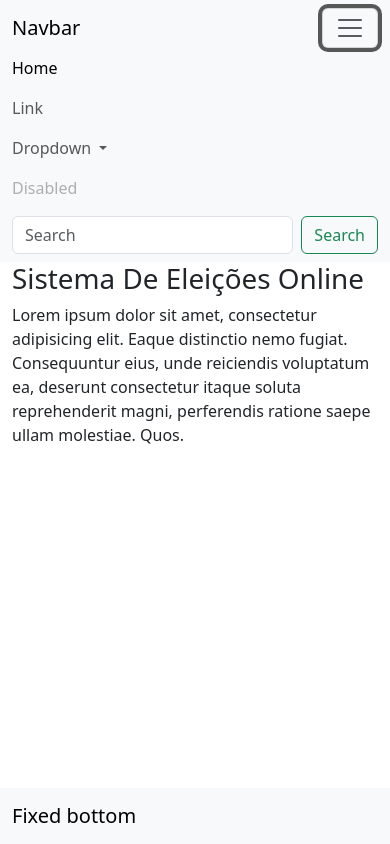
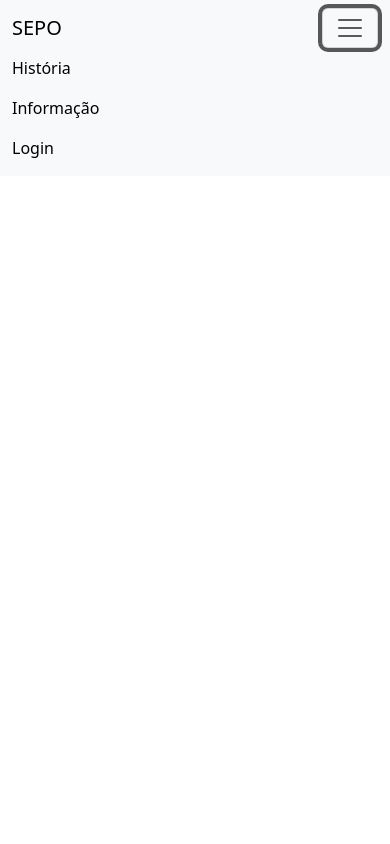
Before and after one commit to EdsonGaspar/Projecto-Bacharel, a plain HTML site: page sepo/index.html in a window 390 px wide. Both pictures are taken after a click on the button "Toggle navigation". Drawn offline with nearby package versions, Linux system fonts and the light colour scheme.

Commit message:
Incluido o Boostrap

```diff
--- /dev/null
+++ b/sepo/css/style.css
@@ -0,0 +1,7 @@
+*{
+    margin: 0;
+    padding: 0;
+}
+div.alinhar{
+    align-items: center;
+}
--- a/sepo/index.html
+++ b/sepo/index.html
@@ -1,97 +1,34 @@
-<!DOCTYPE html>
+<!doctype html>
 <html lang="pt">
-<head>
-    <meta charset="UTF-8">
-    <meta name="viewport" content="width=device-width, initial-scale=1.0">
-    <title>Sistema de Eleições Presidencias Online Para CNE</title>
+  <head>
+    <meta charset="utf-8">
+    <meta name="viewport" content="width=device-width, initial-scale=1">
+    <title>Sistema de Eleições Presidências Online</title>
     <link href="https://cdn.jsdelivr.net/npm/bootstrap@5.3.0/dist/css/bootstrap.min.css" rel="stylesheet" integrity="sha384-9ndCyUaIbzAi2FUVXJi0CjmCapSmO7SnpJef0486qhLnuZ2cdeRhO02iuK6FUUVM" crossorigin="anonymous">
-    <link rel="stylesheet" href="./style/style.css">
-</head>
-<body>
+    <!--Css local-->
+    <link rel="stylesheet" href="./css/style.css">
+  </head>
+  <body>
     <header>
         <nav class="navbar navbar-expand-lg bg-body-tertiary">
             <div class="container-fluid">
-              <a class="navbar-brand" href="#">Navbar</a>
-              <button class="navbar-toggler" type="button" data-bs-toggle="collapse" data-bs-target="#navbarSupportedContent" aria-controls="navbarSupportedContent" aria-expanded="false" aria-label="Toggle navigation">
+              <a class="navbar-brand" href="#">SEPO</a>
+              <button class="navbar-toggler" type="button" data-bs-toggle="collapse" data-bs-target="#navbarNavAltMarkup" aria-controls="navbarNavAltMarkup" aria-expanded="false" aria-label="Toggle navigation">
                 <span class="navbar-toggler-icon"></span>
               </button>
-              <div class="collapse navbar-collapse" id="navbarSupportedContent">
-                <ul class="navbar-nav me-auto mb-2 mb-lg-0">
-                  <li class="nav-item">
-                    <a class="nav-link active" aria-current="page" href="#">Home</a>
-                  </li>
-                  <li class="nav-item">
-                    <a class="nav-link" href="#">Link</a>
-                  </li>
-                  <li class="nav-item dropdown">
-                    <a class="nav-link dropdown-toggle" href="#" role="button" data-bs-toggle="dropdown" aria-expanded="false">
-                      Dropdown
-                    </a>
-                    <ul class="dropdown-menu">
-                      <li><a class="dropdown-item" href="#">Action</a></li>
-                      <li><a class="dropdown-item" href="#">Another action</a></li>
-                      <li><hr class="dropdown-divider"></li>
-                      <li><a class="dropdown-item" href="#">Something else here</a></li>
-                    </ul>
-                  </li>
-                  <li class="nav-item">
-                    <a class="nav-link disabled">Disabled</a>
-                  </li>
-                </ul>
-                <form class="d-flex" role="search">
-                  <input class="form-control me-2" type="search" placeholder="Search" aria-label="Search">
-                  <button class="btn btn-outline-success" type="submit">Search</button>
-                </form>
+              <div class="collapse navbar-collapse" id="navbarNavAltMarkup">
+                <div class="navbar-nav">
+                  <a class="nav-link active" aria-current="page"  href="#">História</a>
+                  <a class="nav-link active" href="#">Informação</a>
+                  <a class="nav-link active" href="#">Login</a>
+                </div>
               </div>
             </div>
           </nav>
     </header>
 
-    <main>
-        <div class="container">
-            <h1>Sistema De Eleições Online</h1>
-            <p>Lorem ipsum dolor sit amet, consectetur adipisicing elit. Eaque distinctio nemo fugiat. Consequuntur eius, unde reiciendis voluptatum ea, deserunt consectetur itaque soluta reprehenderit magni, perferendis ratione saepe ullam molestiae. Quos.</p>
-          </div>
-    </main>
-    <footer>
-        <nav class="navbar fixed-bottom bg-body-tertiary">
-            <div class="container-fluid">
-              <a class="navbar-brand" href="#">Fixed bottom</a>
-            </div>
-          </nav>
-    </footer>
-
-
-
-
-
-
-
-    <!-- <h1>Sistema de Eleições Presidências Online para CNE</h1>
-
-    <div class="container">
-        <div class="row">
-            <div class="col-8">Coluna 1
-                <div class="row" id="noborder">
-                    <div class="col">1</div>
-                    <div class="col">2</div>
-                    <div class="col">3</div>
-                </div>
-            </div>
-            <div class="col">Coluna 2</div>
-        </div>
-
-        <div class="row">
-            <div class="col-sm-8">Coluna 1 SM</div>
-            <div class="col-sm">Coluna 2 SM</div>
-        </div>
-
-        <div class="row">
-            <div class="col-md-8">Coluna 1 MD</div>
-            <div class="col-md">Coluna 2 MD</div>
-        </div>
-    </div> -->
-
     <script src="https://cdn.jsdelivr.net/npm/bootstrap@5.3.0/dist/js/bootstrap.bundle.min.js" integrity="sha384-geWF76RCwLtnZ8qwWowPQNguL3RmwHVBC9FhGdlKrxdiJJigb/j/68SIy3Te4Bkz" crossorigin="anonymous"></script>
-</body>
+    <!--Script local-->
+    <script src="./js/script.js"></script>
+  </body>
 </html>
--- a/sepo/style/style.css
+++ /dev/null
@@ -1,3 +0,0 @@
-div a.navbar-brand{
-    align-items: center;
-}
```
Also changed, not shown: sepo/js/script.js (added).
